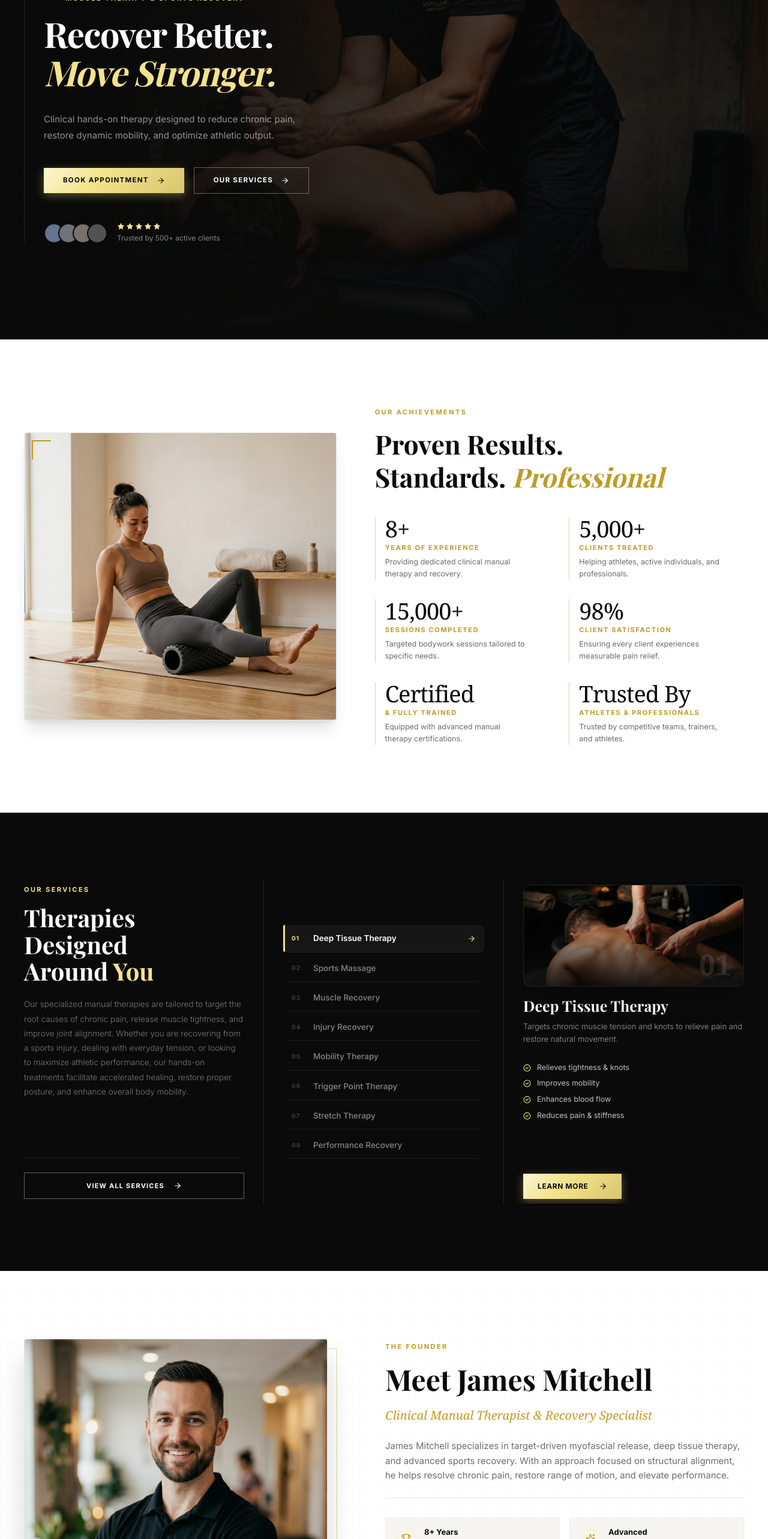
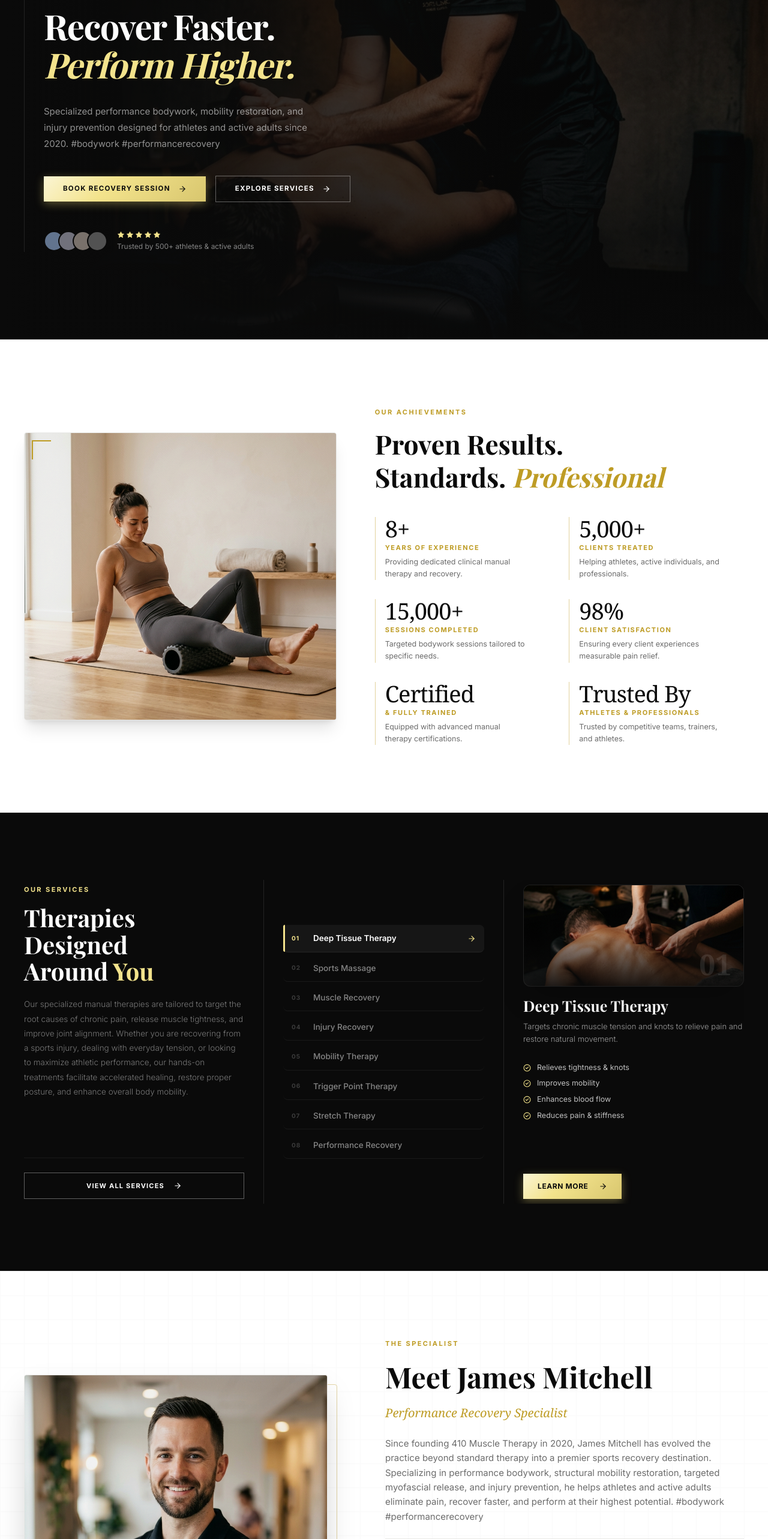
Before and after one commit to mohsindesigns/410-Muscle-Theraphy, a Next.js app: page / in a window 1280 px wide. Shown: the part 234-2800 px from the top of the page at 60% size. Built offline with nearby package versions, Linux system fonts and the light colour scheme; a web font is replaced by a local one.

Commit message:
content changes

```diff
--- a/src/components/sections/TherapistSection.jsx
+++ b/src/components/sections/TherapistSection.jsx
@@ -67,7 +67,7 @@ export default function TherapistSection() {
             <div className="img-therapist h-[400px] md:h-[600px] rounded-sm overflow-hidden shadow-2xl relative z-10 border border-border-light group">
               <Image
                 src="/images/therapist-portrait.webp"
-                alt="James Mitchell — Licensed Massage Therapist"
+                alt="James Mitchell — Performance Recovery Specialist"
                 fill
                 sizes="(max-width: 1024px) 100vw, 45vw"
                 className="object-cover object-top transition-transform duration-750 group-hover:scale-105"
--- a/src/lib/data.json
+++ b/src/lib/data.json
@@ -23,41 +23,41 @@
   },
   "whyChooseUs": {
     "label": "WHY CHOOSE 410 MUSCLE THERAPY",
-    "titleLine1": "More Than Relief.",
-    "titleLine2": "It's a Return to",
-    "titleItalicWord": "You.",
-    "description": "We go beyond temporary relief to provide lasting results through targeted manual therapy and clinical recovery plans.",
-    "imageBadgeLabel": "Clinical Standard",
-    "established": "Est. 2016",
+    "titleLine1": "Engineered For Peak",
+    "titleLine2": "Human",
+    "titleItalicWord": "Performance.",
+    "description": "Since 2020, we've evolved beyond traditional massage to deliver targeted performance bodywork, rapid athletic recovery, mobility optimization, and root-cause injury prevention.",
+    "imageBadgeLabel": "Performance Recovery",
+    "established": "Est. 2020",
     "provenLabel": "Proven Standard",
     "provenStat": "98% Success",
-    "provenDescription": "Every treatment plan is built on diagnostic postural mapping and targeted manual therapy protocols.",
-    "provenCheck1": "Postural Analysis",
-    "provenCheck2": "Myofascial Isolation",
-    "cta": "Experience 410 Muscle Therapy",
+    "provenDescription": "Every protocol is built on diagnostic movement assessment, targeted bodywork, and athletic recovery science.",
+    "provenCheck1": "Movement & Posture Analysis",
+    "provenCheck2": "Targeted Myofascial Release",
+    "cta": "Experience Performance Recovery",
     "items": [
       {
         "id": "01",
-        "title": "Clinical Precision",
-        "description": "Customized manual techniques mapping specific muscle trigger points to eliminate root-cause pain.",
-        "footerLabel": "Targeted Technique"
+        "title": "Performance Precision",
+        "description": "Targeted bodywork mapping specific trigger points and fascial restrictions to eliminate pain and boost output.",
+        "footerLabel": "Specialized Technique"
       },
       {
         "id": "02",
-        "title": "Certified Specialists",
-        "description": "Over 8+ years of clinical experience treating competitive athletes, professionals, and active clients.",
+        "title": "Recovery Specialist",
+        "description": "Years of hands-on experience helping competitive athletes, runners, lifters, and active adults stay at their peak.",
         "footerLabel": "Expert Practice"
       },
       {
         "id": "03",
         "title": "Biomechanical Results",
-        "description": "We focus on structural alignment and joint decompression rather than temporary symptom masking.",
+        "description": "We focus on structural alignment, mobility restoration, and joint decompression rather than symptom masking.",
         "footerLabel": "Proven Outcomes"
       },
       {
         "id": "04",
         "title": "Accelerated Recovery",
-        "description": "Specialized myofascial release designed to flush metabolic waste and restore full range of motion.",
+        "description": "Specialized myofascial bodywork designed to flush metabolic waste, relieve soreness, and restore full range of motion.",
         "footerLabel": "Rapid Relief"
       }
     ]
@@ -98,8 +98,8 @@
     "relatedCardCta": "Explore Therapy"
   },
   "globalMetadata": {
-    "title": "Muscle Therapy & Sports Recovery | Expert Muscle Therapy",
-    "description": "Expert muscle therapy to reduce pain, restore mobility, and elevate your performance. Trusted by 500+ clients."
+    "title": "Performance Recovery Specialist | 410 Muscle Therapy",
+    "description": "Elite performance recovery bodywork, mobility restoration, and injury prevention for athletes & active adults. Est. 2020. #bodywork #performancerecovery"
   },
   "galleryPage": {
     "metadata": {
@@ -147,13 +147,13 @@
     ]
   },
   "hero": {
-    "label": "Muscle Therapy & Sports Recovery",
-    "title1": "Recover Better.",
-    "title2": "Move Stronger.",
-    "description": "Clinical hands-on therapy designed to reduce chronic pain, restore dynamic mobility, and optimize athletic output.",
-    "ctaBook": "BOOK APPOINTMENT",
-    "ctaServices": "OUR SERVICES",
-    "socialProofText": "Trusted by 500+ active clients"
+    "label": "Performance Recovery Specialist • Est. 2020",
+    "title1": "Recover Faster.",
+    "title2": "Perform Higher.",
+    "description": "Specialized performance bodywork, mobility restoration, and injury prevention designed for athletes and active adults since 2020. #bodywork #performancerecovery",
+    "ctaBook": "BOOK RECOVERY SESSION",
+    "ctaServices": "EXPLORE SERVICES",
+    "socialProofText": "Trusted by 500+ athletes & active adults"
   },
   "stats": {
     "label": "Our Achievements",
@@ -292,21 +292,21 @@
     ]
   },
   "therapist": {
-    "label": "The Founder",
+    "label": "The Specialist",
     "title": "Meet James Mitchell",
-    "tagline": "Clinical Manual Therapist & Recovery Specialist",
-    "desc1": "James Mitchell specializes in target-driven myofascial release, deep tissue therapy, and advanced sports recovery. With an approach focused on structural alignment, he helps resolve chronic pain, restore range of motion, and elevate performance.",
-    "certBadgeLabel": "Certified Therapist",
-    "certBadgeSub": "Advanced Training in Manual Therapy",
-    "photoBadge": "Licensed & Certified",
-    "ctaMore": "MORE ABOUT ME",
+    "tagline": "Performance Recovery Specialist",
+    "desc1": "Since founding 410 Muscle Therapy in 2020, James Mitchell has evolved the practice beyond standard therapy into a premier sports recovery destination. Specializing in performance bodywork, structural mobility restoration, targeted myofascial release, and injury prevention, he helps athletes and active adults eliminate pain, recover faster, and perform at their highest potential. #bodywork #performancerecovery",
+    "certBadgeLabel": "Certified Specialist",
+    "certBadgeSub": "Advanced Performance Recovery & Movement Science",
+    "photoBadge": "PERFORMANCE RECOVERY SPECIALIST",
+    "ctaMore": "LEARN MORE ABOUT JAMES",
     "signatureName": "James Mitchell",
-    "signatureTitle": "LMT, Clinical Specialist",
+    "signatureTitle": "Performance Recovery Specialist",
     "features": [
-      { "title": "8+ Years", "desc": "Clinical practice" },
+      { "title": "Est. 2020", "desc": "Performance practice" },
       { "title": "Advanced", "desc": "Certifications" },
       { "title": "Athletes", "desc": "Recovery focus" },
-      { "title": "5,000+", "desc": "Clients treated" }
+      { "title": "5,000+", "desc": "Sessions completed" }
     ]
   },
   "process": {
@@ -564,7 +564,7 @@
   },
   "footer": {
     "insuranceLabel": "We Accept Most Insurance Plans",
-    "brandDescription": "Professional muscle therapy and sports recovery to help you move better, feel better, and live better.",
+    "brandDescription": "Elite performance recovery bodywork, mobility optimization, and injury prevention for athletes and active adults since 2020. #bodywork #performancerecovery",
     "quickLinksLabel": "Quick Links",
     "servicesLabel": "Services",
     "contactLabel": "Contact Us",
```
